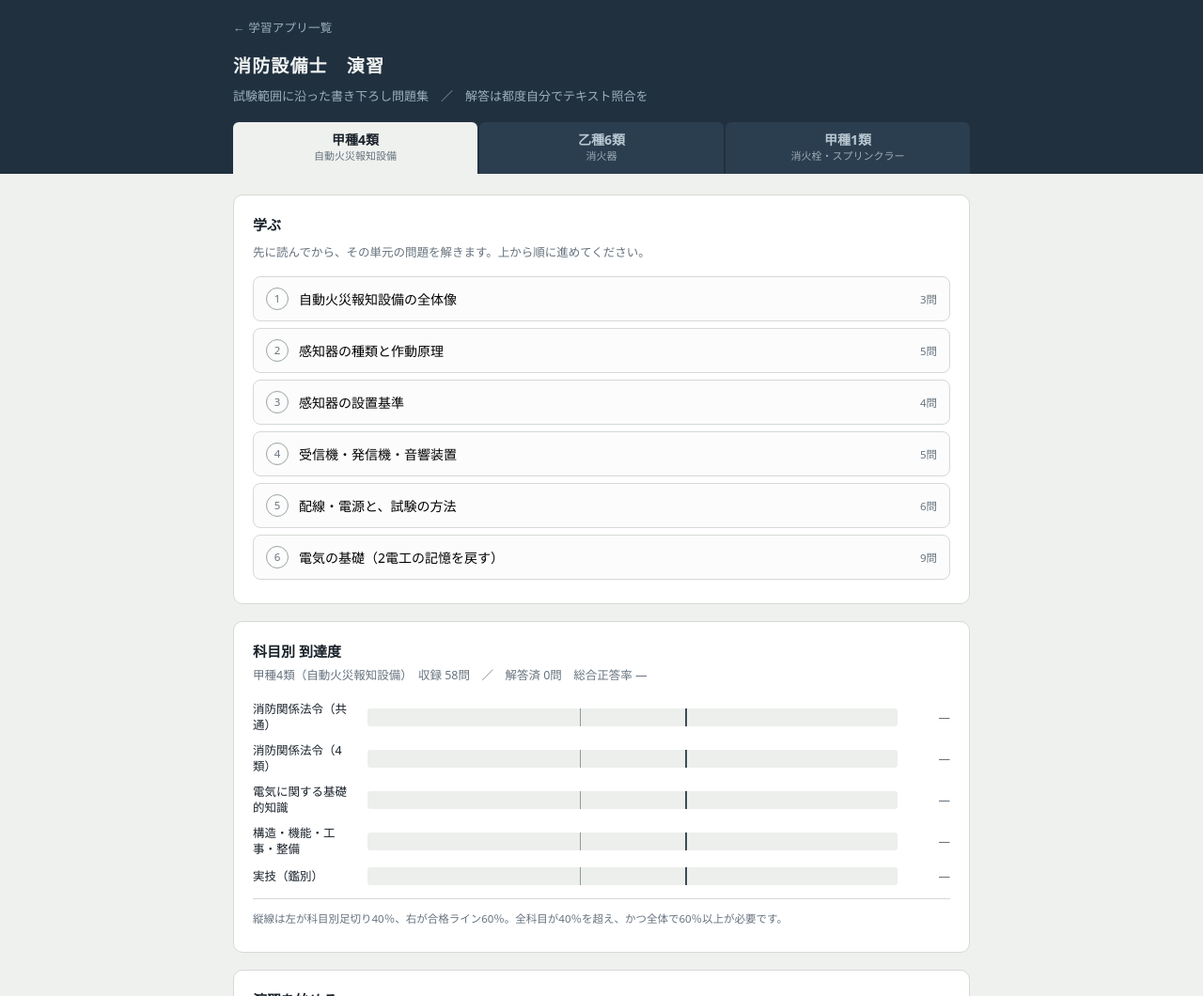
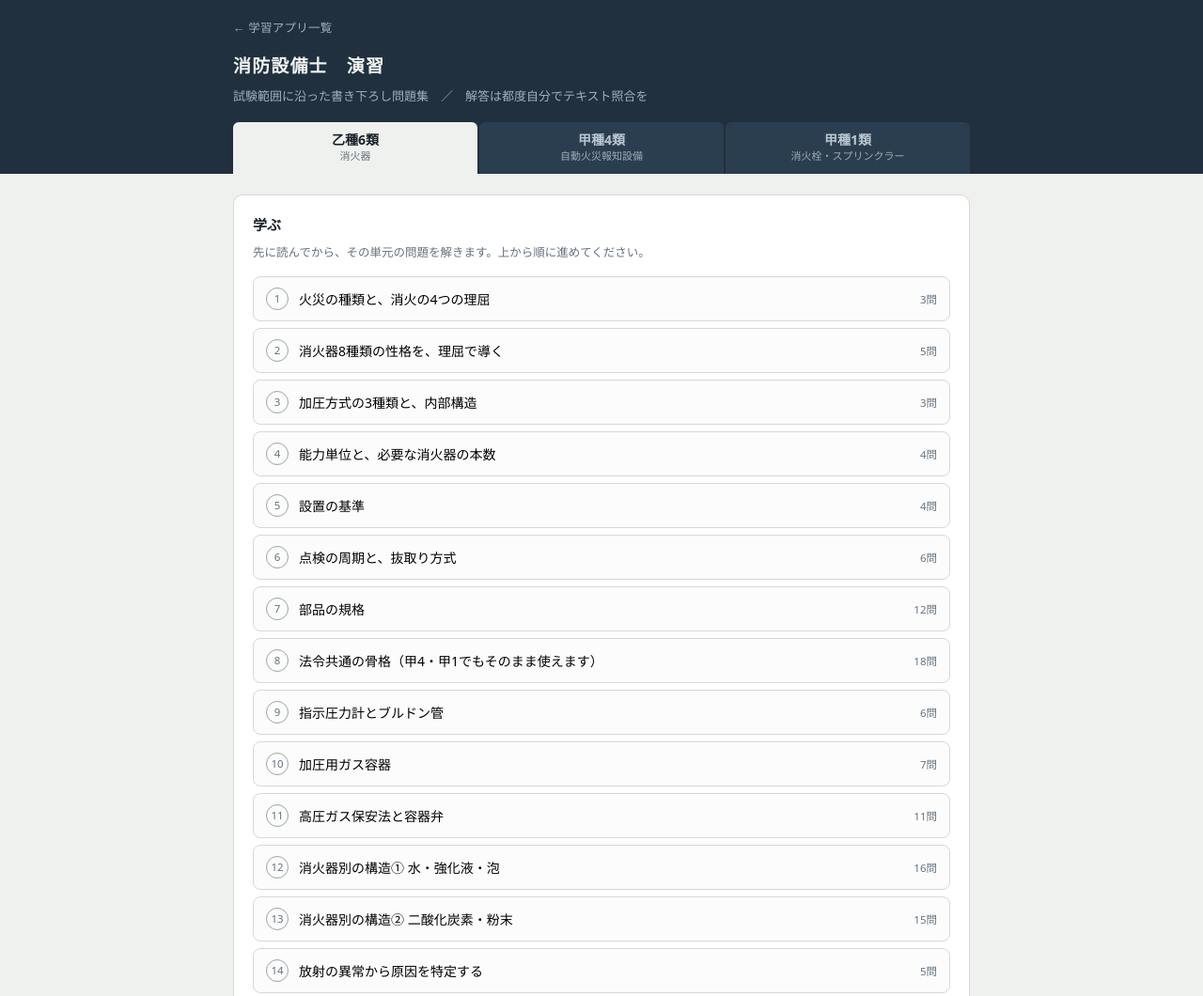
Before and after one commit to altxxxtla-lab/shoubou-setsubishi-drill, a plain HTML site: page index.html in a window 1280 px wide. Shown: the top 1060 px of the page at 94% size. Drawn offline with Linux system fonts and the light colour scheme.

Commit message:
タブを受験順（乙6→甲4→甲1）に並べ替え、初期表示も乙6に
Co-Authored-By: Claude Opus 5 <noreply@anthropic.com>
Claude-Session: https://claude.ai/code/session_01QY5i8wtHqjqE61UThZV7zY

```diff
--- a/index.html
+++ b/index.html
@@ -2250,13 +2250,13 @@ ko1: [
 
 /* ============ 状態管理 ============ */
 const KEY = 'shoubou-drill-v1';
-const COURSES = ['ko4','otsu6','ko1'];
+const COURSES = ['otsu6','ko4','ko1'];   // 受験する順（乙6 → 甲4 → 甲1）
 let S = load();
-let cur = S.lastCourse || 'ko4';
+let cur = S.lastCourse || 'otsu6';
 let session = null;
 
 function blank(){
-  const o = {lastCourse:'ko4', log:{}, flags:{}, days:[], read:{}};
+  const o = {lastCourse:'otsu6', log:{}, flags:{}, days:[], read:{}};
   return o;
 }
 function load(){
```
